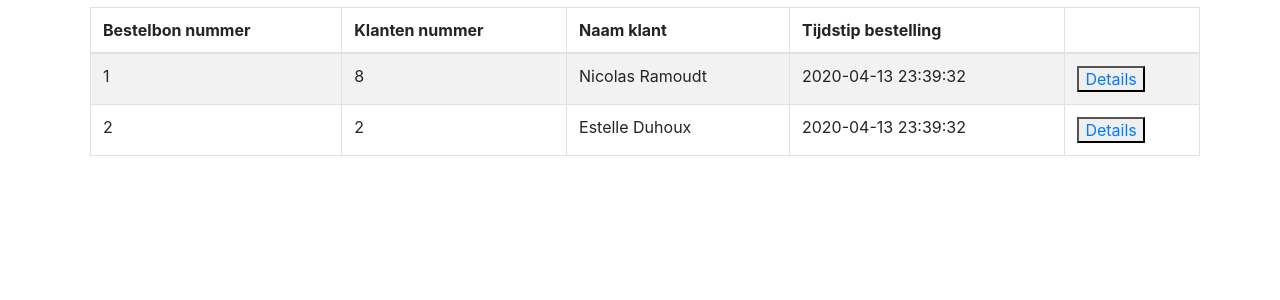
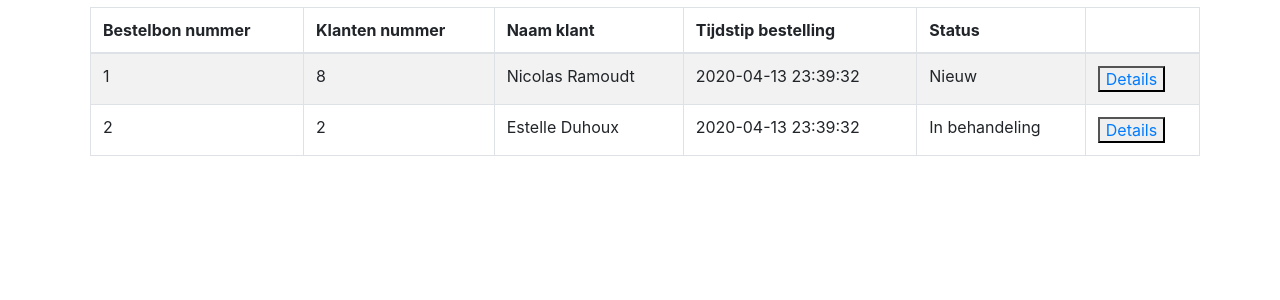
Before and after one commit to LeanValcke/GIP, a PHP site: page /admin/bestellingen/index.php in a window 1280 px wide. Shown: the part 93-393 px from the top of the page. Run offline with PHP 8.4, Linux system fonts and the light colour scheme; data comes from the database, SQL or seed files in the repository.

Commit message:
Overzicht bestellingen ok TODO: Bestelstatus details

```diff
--- a/admin/bestellingen/index.php
+++ b/admin/bestellingen/index.php
@@ -5,9 +5,11 @@ require_once '../../databank.php';
 
 //connectie
 // Bestelbon nummer, Klanten nummer, Klanten naam, besteldatum en manueel klikbare link naar bestelling details maken
-$sql = "SELECT id, tblklant_KlantID, tblklant.Naam, tblbestelbons.besteldatum FROM tblbestelbons INNER JOIN tblklant ON tblbestelbons.tblklant_KlantID = tblklant.KlantID";
+$sql = "SELECT tblbestelbons.id, tblklant_KlantID, tblklant.Naam, tblbestelbons.besteldatum, tblbestelstatus.status FROM tblbestelbons
+        INNER JOIN tblklant ON tblbestelbons.tblklant_KlantID = tblklant.KlantID
+        INNER JOIN tblbestelstatus ON tblbestelstatus.id = tblbestelbons.status";
 $overzichtbestelbons = $dbh->query($sql);
-
+//
 //var_dump($overzichtbestelbons->fetchAll());
 //die();
 ?>
@@ -57,7 +59,8 @@ $overzichtbestelbons = $dbh->query($sql);
           <th>Klanten nummer</th>
           <th>Naam klant</th>
           <th>Tijdstip bestelling</th>
-            <th></th>
+          <th>Status</th>
+          <th></th>
         </tr>
         </thead>
         <?php
@@ -69,6 +72,7 @@ $overzichtbestelbons = $dbh->query($sql);
               <td><?php echo $bestelbon['tblklant_KlantID']; ?></td>
               <td><?php echo $bestelbon['Naam']; ?></td>
               <td><?php echo $bestelbon['besteldatum']; ?></td>
+              <td><?php echo $bestelbon['status']; ?></td>
               <td><button><a href=detail.php?id=<?php echo $bestelbon['id'] ?>>Details</a></button></td>
           </tr>
           <?php
```
